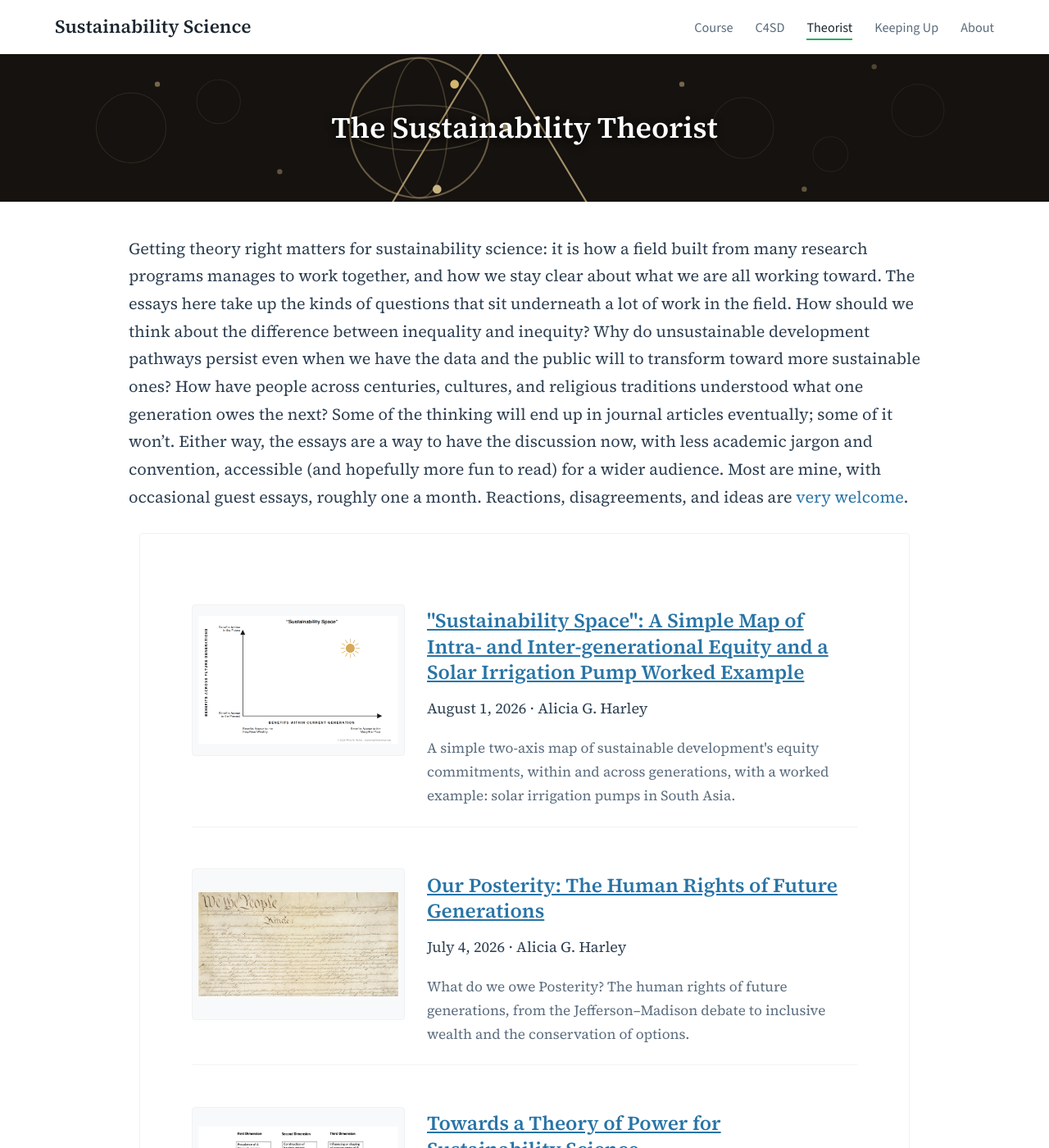
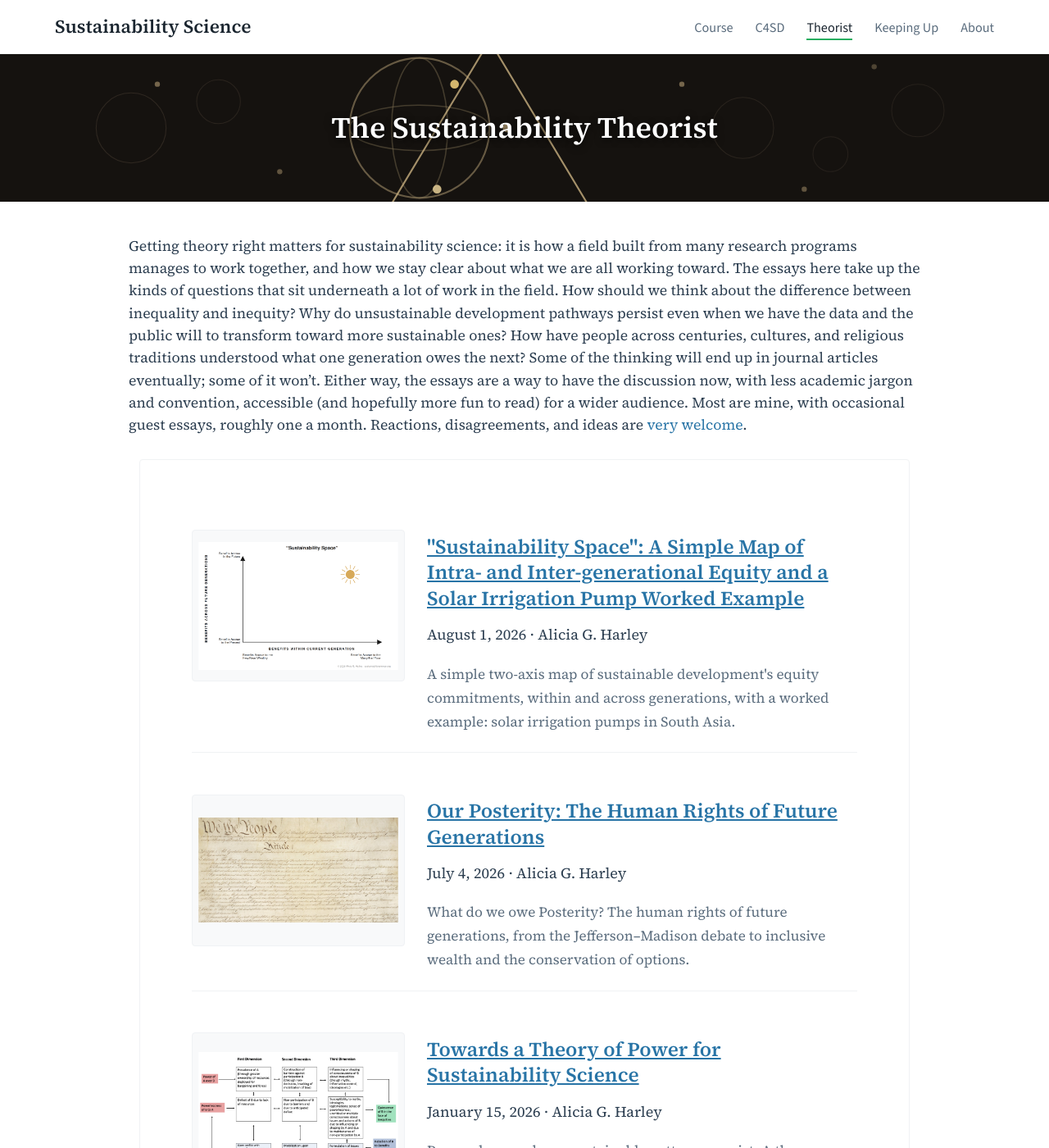
Before and after one commit to agharley/sustsci, a Jekyll site: the page built from theorist/index.md, in a window 1280 px wide and 1400 px high. Shown: the whole window at 82% size. Built offline with Jekyll 4.4.1, drawn with Linux system fonts in a browser that asks for light colours.

Commit message:
Update style.scss
smaller text minor edit

```diff
--- a/assets/css/style.scss
+++ b/assets/css/style.scss
@@ -346,8 +346,8 @@ a:hover {
 }
 
 .page-intro p {
-  font-size: 1.1rem;
-  line-height: 1.7;
+  font-size: 0.98rem;
+  line-height: 1.55;
   color: var(--color-text);
   margin: 0 0 1rem;
 }
```
